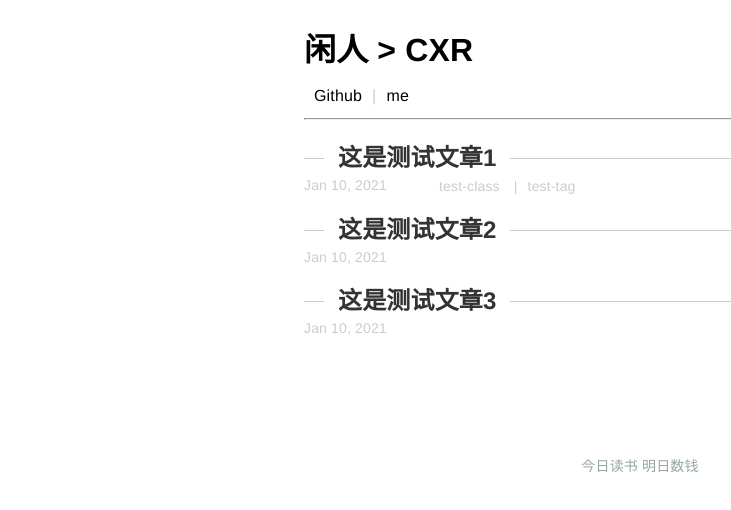
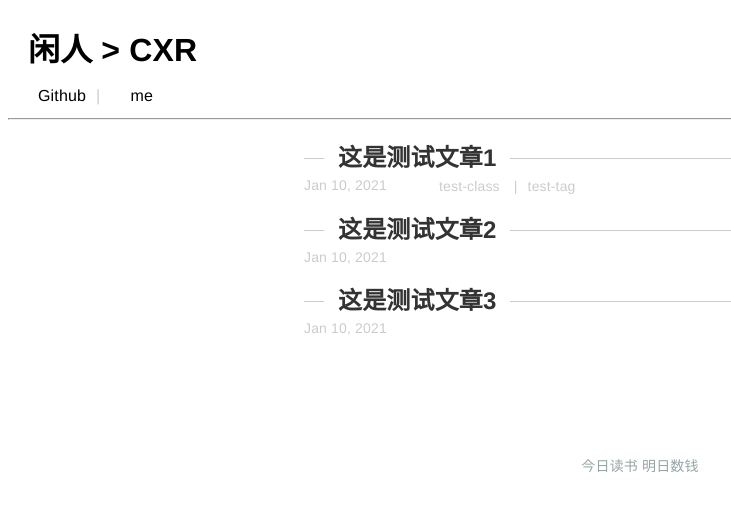
Before and after one commit to CXianRen/CXianRenBlog.github.io, a plain HTML site: page index.html in a window 1280 px wide. Shown: the whole page, without its empty margins (0-731 px from the left). Drawn offline with Linux system fonts and the light colour scheme.

Commit message:
move header independent

```diff
--- a/index.html
+++ b/index.html
@@ -7,14 +7,14 @@
 </head>
 
 <body>
+    <div class="header">
+        <h1 style="margin-left: 20px; margin-bottom: 0px;"><a href="https://cxianren.github.io/">闲人 > CXR</a></h1>
+        <a style="margin-left: 30px;">Github</a><a style="margin-left: 10px; color: #ccc;">|</a><a
+            style="margin-left: 30px;">me</a>
+    </div>
+    <hr>
+
     <div class="container">
-        <div class="header">
-            <h1 style="margin-bottom: 0px;"><a href="https://cxianren.github.io/">闲人 > CXR</a></h1>
-            <a style="margin-left: 10px;">Github</a><a style="margin-left: 10px; color: #ccc;">|</a><a
-                style="margin-left: 10px;">me</a>
-        </div>
-        <hr>
-
         <div class="posts">
             <div class="post">
                 <h2 class="post-title">
```
Also changed, not shown: post.html (+7 -6 lines).
